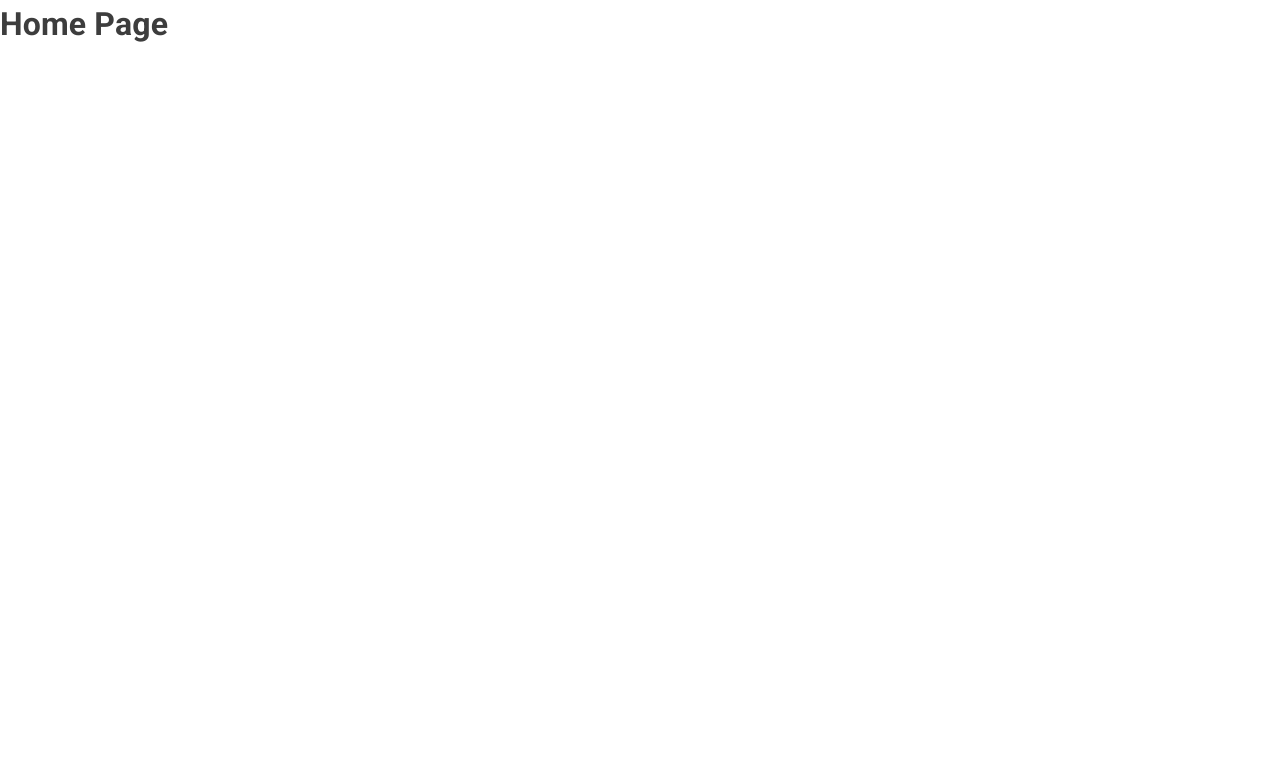
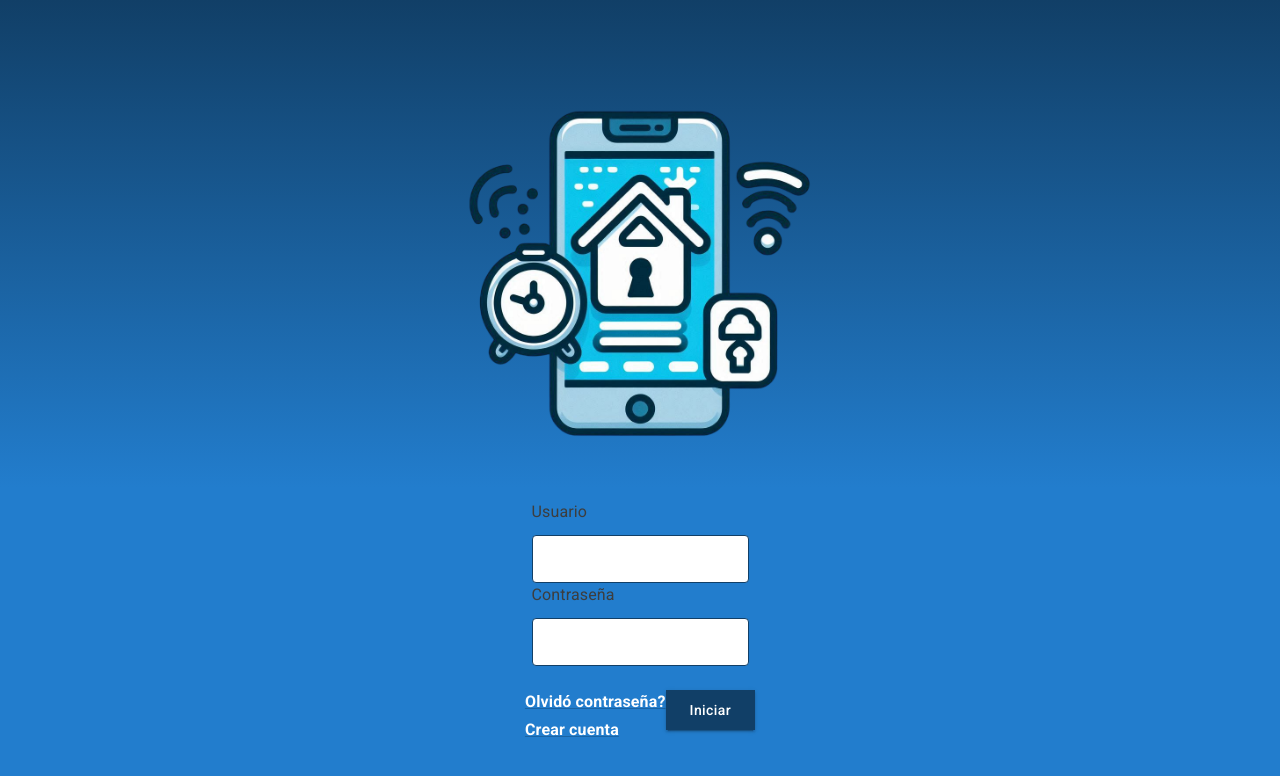
Before and after one commit to jcdejesus/2024-14-UX-homalarm, a React app in the folder web/: page / in a window 1280 px wide. Shown: the top 776 px of the page. Built offline with nearby package versions, Linux system fonts and the light colour scheme.

Commit message:
Refactor route paths in App component

```diff
--- a/web/src/App.tsx
+++ b/web/src/App.tsx
@@ -12,9 +12,9 @@ const App: React.FC = () => {
     <ThemeProvider theme={theme}>
       <CssBaseline />
       <Routes>
-        <Route path="/" element={<Home />}></Route>
-        <Route path="/login" element={<Login />}></Route>
-        <Route path="/singup" element={<Signup />}></Route>
+        <Route path="/" element={<Login />}></Route>
+        <Route path="/home" element={<Home />}></Route>
+        <Route path="/signup" element={<Signup />}></Route>
       </Routes>
     </ThemeProvider>
   );
```
